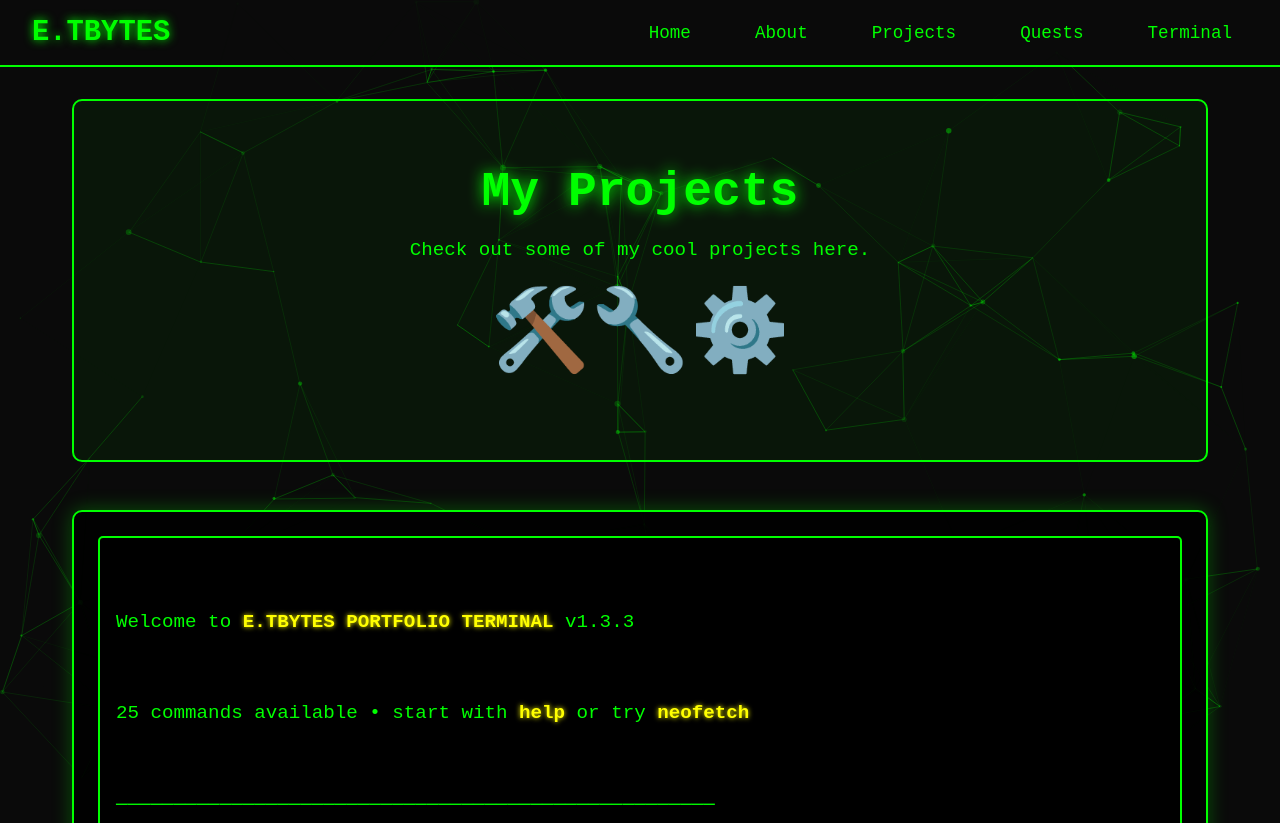
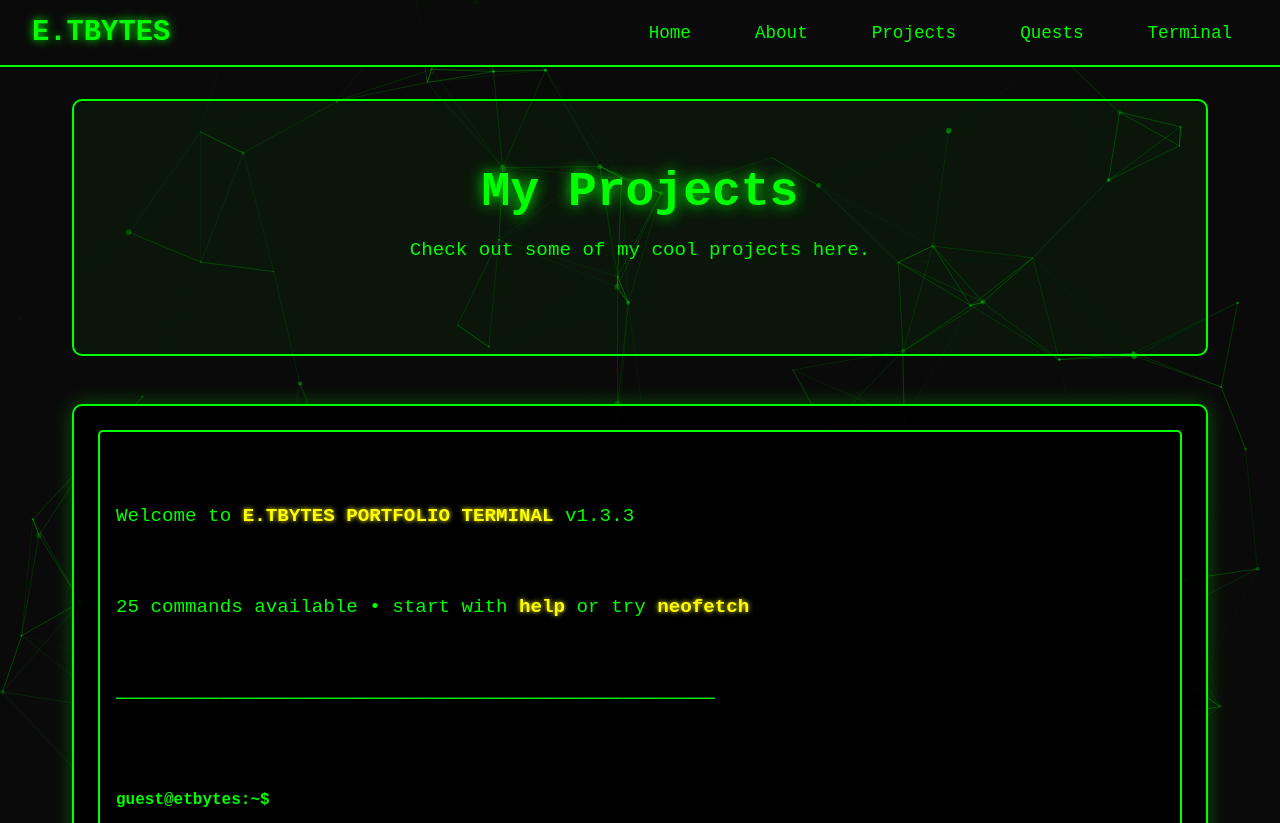
Before and after one commit to ETBYTES-Technologies/Terminal, a plain HTML site: page projects.html in a window 1280 px wide. Shown: the top 823 px of the page. Drawn offline with nearby package versions, Linux system fonts and the light colour scheme.

Commit message:
Remove placeholder-emoji stubs from projects and quests pages
These stood in for content that was never written (no real project
entries, quiz only had one question). Removing rather than inventing
fake content; about.html's placeholder is left alone since it's
decorative under real bio text, not standing in for missing data.

```diff
--- a/projects.html
+++ b/projects.html
@@ -29,7 +29,6 @@
         <section class="projects">
             <h1>My Projects</h1>
             <p>Check out some of my cool projects here.</p>
-            <div class="placeholder-image">🛠️🔧⚙️</div> <!-- Random emojis for visibility -->
         </section>
         <section class="terminal-section">
     <div id="terminal">
```
Also changed, not shown: quests.html (+0 -1 lines).
